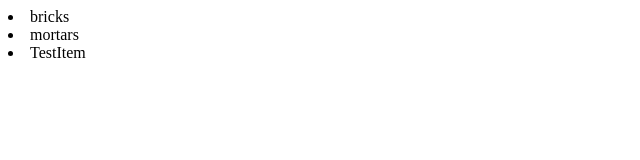
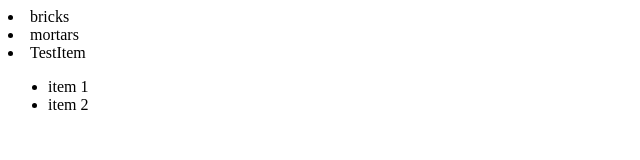
Before and after one commit to topsinfinite/dummytest, a plain HTML site: page index.html in a window 1280 px wide. Shown: the full height of the page, 0-640 px from the left. Drawn offline with Linux system fonts and the light colour scheme.

Commit message:
news module

```diff
--- a/index.html
+++ b/index.html
@@ -5,5 +5,13 @@
             <li>mortars</li>
             <li>TestItem</li>
         </div>
+
+        <div class="module-two">
+            <ul>
+                <li>item 1</li>
+                <li>item 2</li>
+            </ul>
+        </div>
+
     </body>
 </html>
```
